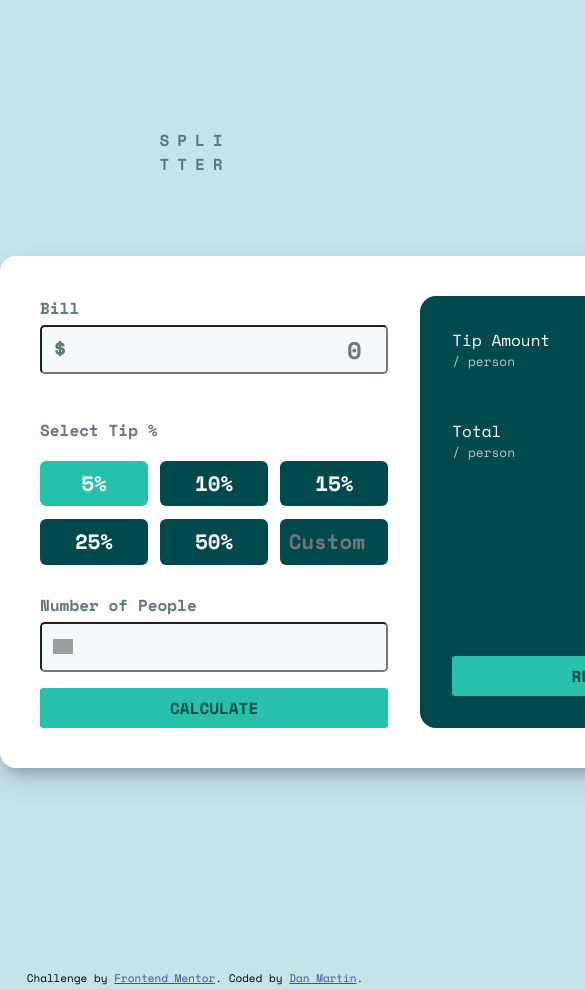
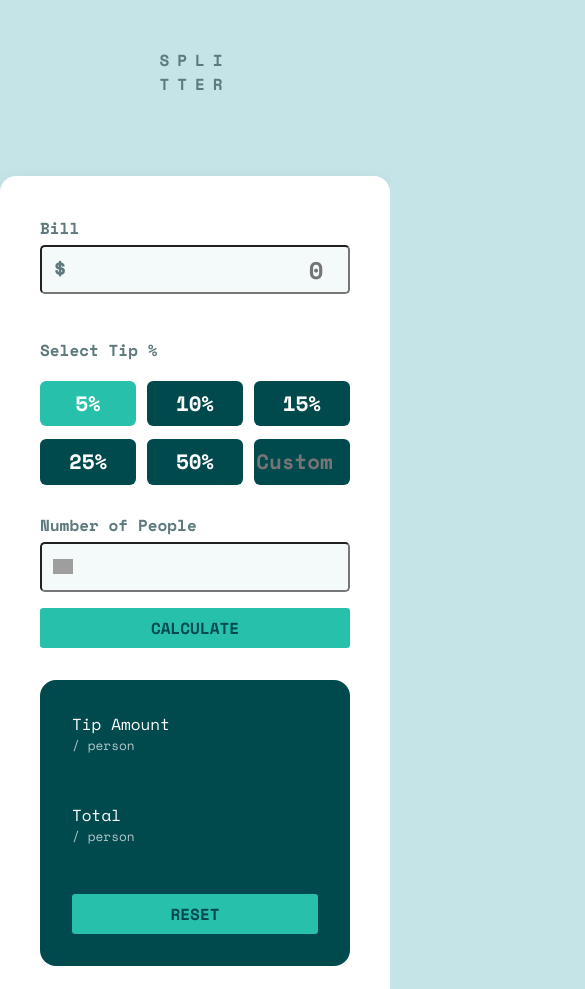
Before and after one commit to AnxiousDuck/tip_calculator, a plain HTML site: page index.html in a window 390 px wide. Shown: the top 989 px of the page, 585 px wide, since content can reach past the window. Drawn offline with nearby package versions, Linux system fonts and the light colour scheme; grey boxes are pictures that could not be loaded.

Commit message:
made it mobile

```diff
--- a/styles.css
+++ b/styles.css
@@ -200,3 +200,29 @@ input[type=radio]:checked + label {
 .calc_butt:active {
     background-color: hsl(172, 82%, 38%);
 }
+
+
+@media only screen and (max-width: 768px) {
+    .card_whole {
+        display: flex;
+        flex-flow: column nowrap;
+        width: auto;
+        padding: 2.5rem;
+    }
+    .calc {
+        width: 100%;
+        margin-right: 0;
+    }
+    .display {
+        margin-top: 2rem;
+        padding: 2em;
+        width: 100%;
+        background-color: var(--very_dark_cyan);
+        border-radius: 1em;
+        color: var(--White);
+    }
+    .split {
+        padding: 3rem 0 5rem 0;
+    }
+
+}
```
